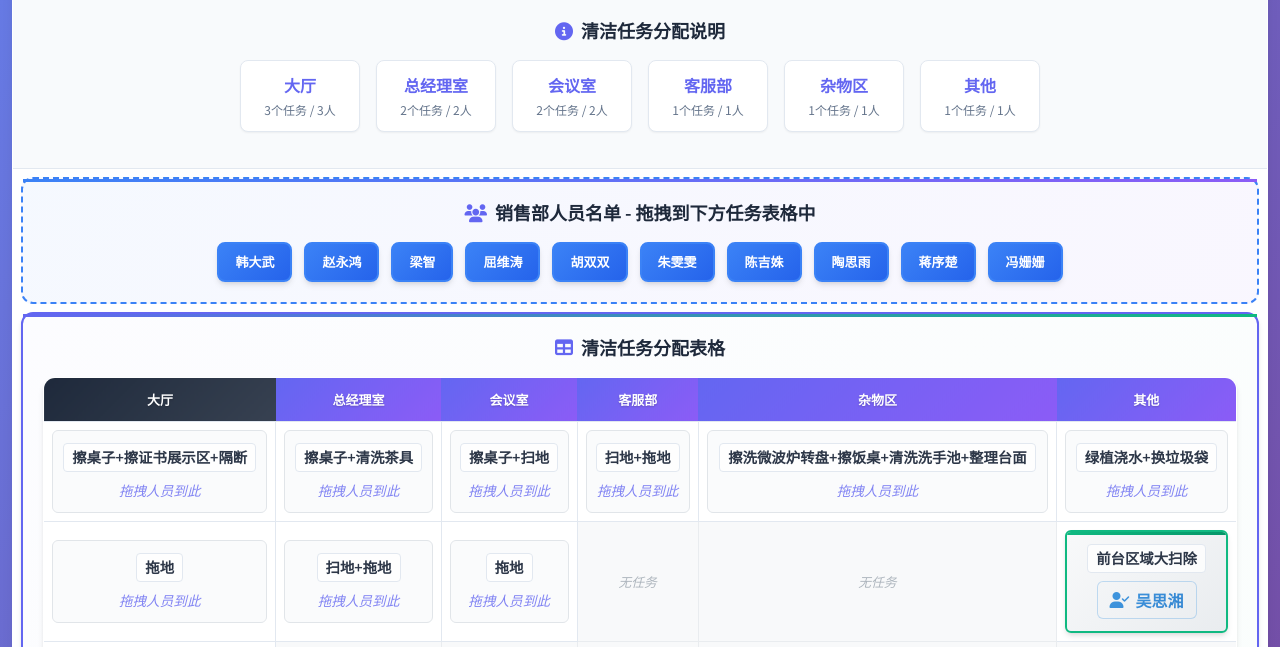
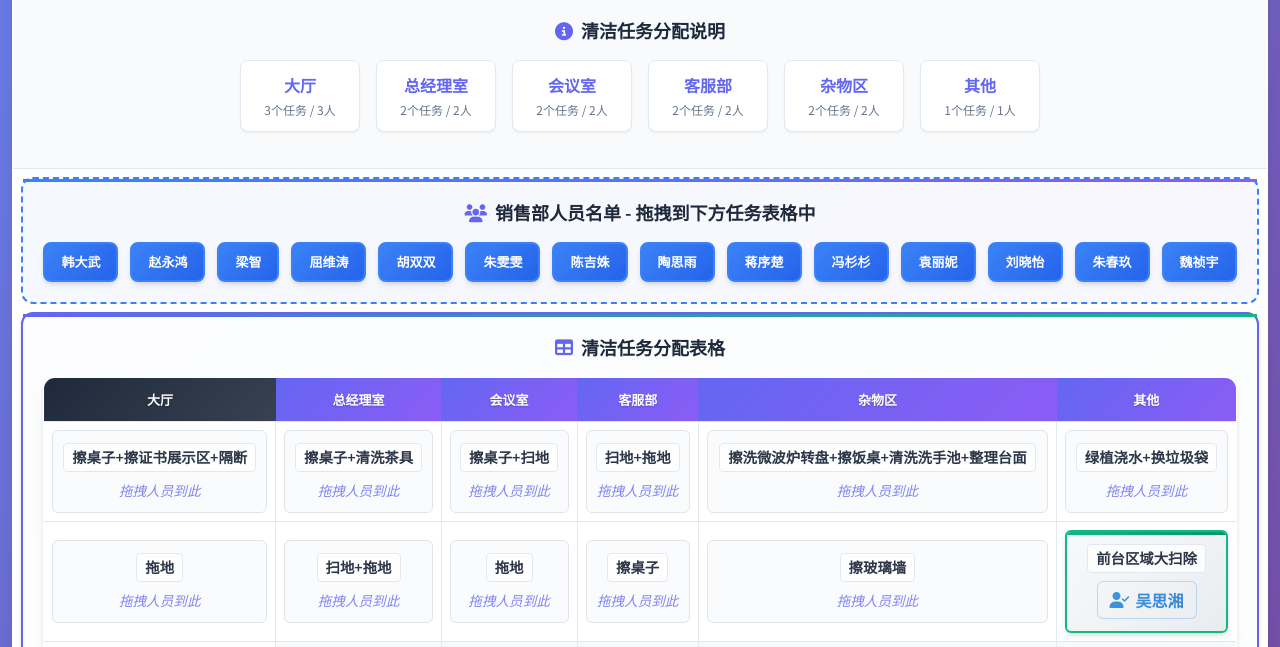
Before and after one commit to XUXIKAI886/cschpaibanxitong, a plain HTML site: page 销售部大扫除安排表.html in a window 1280 px wide. Shown: the part 132-779 px from the top of the page. Drawn offline with Linux system fonts and the light colour scheme.

Commit message:
更新销售部大扫除安排表：1.添加四名新员工：袁丽妮、刘晓怡、朱春玖、魏祯宇 2.增加客服部擦桌子和杂物区擦玻璃墙任务 3.修正冯姗姗为冯杉杉

```diff
--- a/销售部大扫除安排表.html
+++ b/销售部大扫除安排表.html
@@ -613,11 +613,11 @@
                 </div>
                 <div style="background: var(--card-bg); padding: 0.75rem; border-radius: var(--radius-md); box-shadow: var(--shadow-sm); border: 1px solid var(--border-color); text-align: center; min-width: 120px;">
                     <div style="font-weight: 600; color: var(--primary-color); margin-bottom: 0.25rem;">客服部</div>
-                    <div style="font-size: 0.75rem; color: var(--text-secondary);">1个任务 / 1人</div>
+                    <div style="font-size: 0.75rem; color: var(--text-secondary);">2个任务 / 2人</div>
                 </div>
                 <div style="background: var(--card-bg); padding: 0.75rem; border-radius: var(--radius-md); box-shadow: var(--shadow-sm); border: 1px solid var(--border-color); text-align: center; min-width: 120px;">
                     <div style="font-weight: 600; color: var(--primary-color); margin-bottom: 0.25rem;">杂物区</div>
-                    <div style="font-size: 0.75rem; color: var(--text-secondary);">1个任务 / 1人</div>
+                    <div style="font-size: 0.75rem; color: var(--text-secondary);">2个任务 / 2人</div>
                 </div>
                 <div style="background: var(--card-bg); padding: 0.75rem; border-radius: var(--radius-md); box-shadow: var(--shadow-sm); border: 1px solid var(--border-color); text-align: center; min-width: 120px;">
                     <div style="font-weight: 600; color: var(--primary-color); margin-bottom: 0.25rem;">其他</div>
@@ -683,7 +683,8 @@
         // 销售部人员名单
         const salesEmployees = [
             '韩大武', '赵永鸿', '梁智', '屈维涛', '胡双双',
-            '朱雯雯', '陈吉姝', '陶思雨', '吴思湘', '蒋序楚', '冯姗姗'
+            '朱雯雯', '陈吉姝', '陶思雨', '吴思湘', '蒋序楚', '冯杉杉',
+            '袁丽妮', '刘晓怡', '朱春玖', '魏祯宇'
         ];
 
         // 清洁区域和对应的具体任务
@@ -702,10 +703,12 @@
                 '拖地'
             ],
             '客服部': [
-                '扫地+拖地'
+                '扫地+拖地',
+                '擦桌子'
             ],
             '杂物区': [
-                '擦洗微波炉转盘+擦饭桌+清洗洗手池+整理台面'
+                '擦洗微波炉转盘+擦饭桌+清洗洗手池+整理台面',
+                '擦玻璃墙'
             ],
             '其他': [
                 '绿植浇水+换垃圾袋',
```
